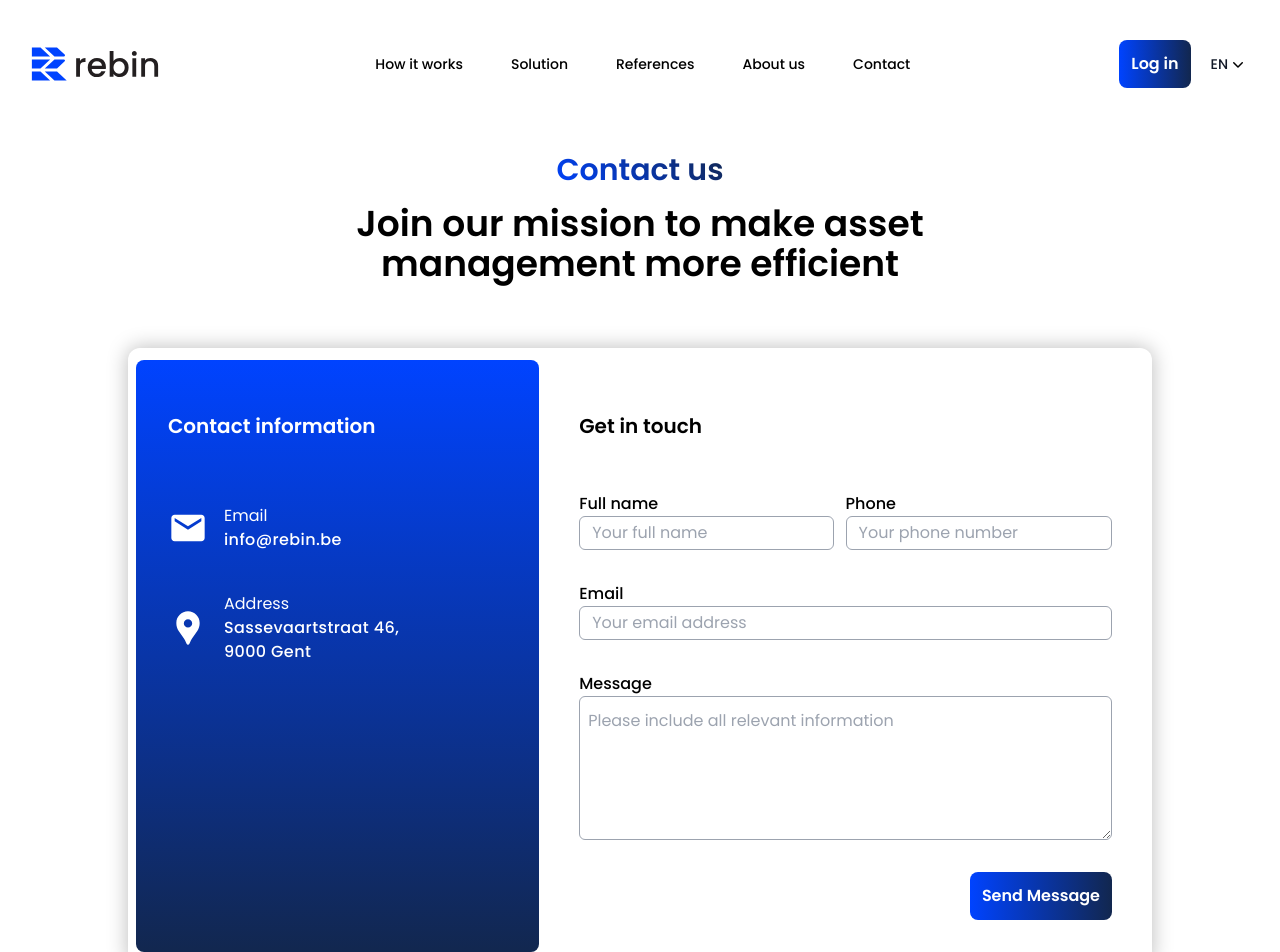
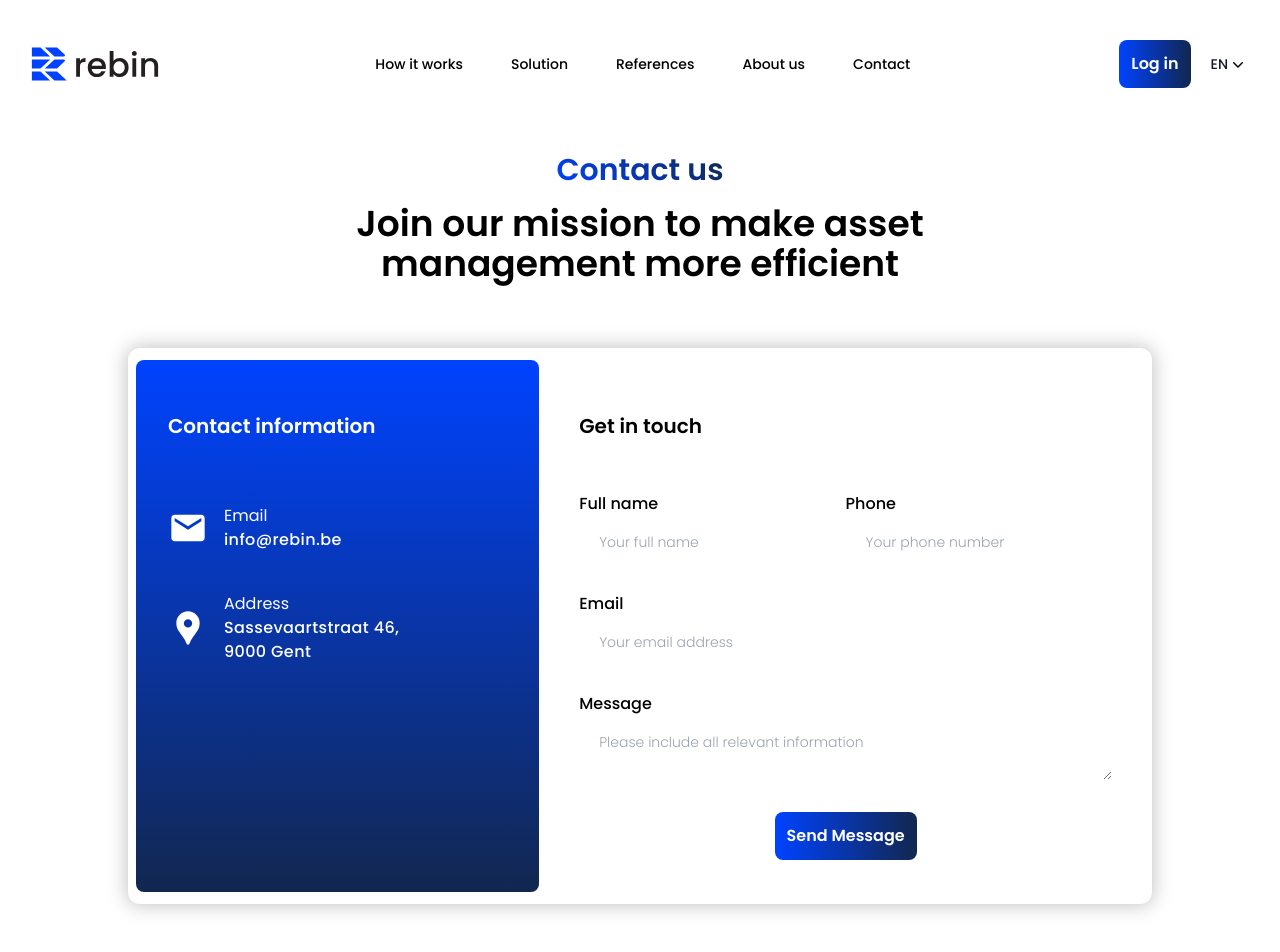
Before and after one commit to Rebin-Inc/rebin-website, a React (Create React App) app: page /contact in a window 1280 px wide. Shown: the top 952 px of the page. Built offline with nearby package versions, Linux system fonts and the light colour scheme.

Commit message:
Contact form fix

```diff
--- a/src/pages/contact/Contact.js
+++ b/src/pages/contact/Contact.js
@@ -13,7 +13,7 @@ const Contact = () => {
           management more efficient
         </h2>
       </div>
-      <ContactForm></ContactForm>;
+      <ContactForm></ContactForm>
     </main>
   );
 };
--- a/src/pages/contact/components/ContactForm.js
+++ b/src/pages/contact/components/ContactForm.js
@@ -38,7 +38,7 @@ const ContactForm = () => {
                 Get in touch
               </h1>
               <div className="grid grid-cols-1 space-y-5 sm:grid-cols-2 sm:space-y-0">
-                <div className="flex flex-col space-y-0 sm:mr-3">
+                <div className="flex flex-col space-y-2 sm:mr-3">
                   <label for="name" className="font-medium">
                     Full name
                   </label>
@@ -48,11 +48,11 @@ const ContactForm = () => {
                     name="name"
                     id="name"
                     placeholder="Your full name"
-                    className="mt-2 py-1 px-3 rounded-md bg-white  border border-gray-400 text-gray-800  focus:outline-none"
+                    className="block w-full rounded-md py-2 pl-5 pr-20 mb-4 text-sm font-light border-rebin"
                   ></input>
                 </div>
 
-                <div className="flex flex-col space-y-0">
+                <div className="flex flex-col space-y-2">
                   <label for="tel" className="font-medium">
                     Phone
                   </label>
@@ -62,11 +62,11 @@ const ContactForm = () => {
                     name="tel"
                     id="tel"
                     placeholder="Your phone number"
-                    className="mt-2 py-1 px-3 rounded-md bg-white  border border-gray-400 text-gray-800 focus:outline-none"
+                    className="block w-full rounded-md py-2 pl-5 pr-20 mb-4 text-sm font-light border-rebin"
                   ></input>
                 </div>
               </div>
-              <div className="flex flex-col mt-2 space-y-0">
+              <div className="flex flex-col mt-2 space-y-2">
                 <label for="email" className="font-medium">
                   Email
                 </label>
@@ -76,10 +76,10 @@ const ContactForm = () => {
                   name="email"
                   id="email"
                   placeholder="Your email address"
-                  className="w-100 mt-2 py-1 px-3 rounded-md bg-white border border-gray-400  text-gray-800  focus:outline-none"
+                  className="block w-full rounded-md py-2 pl-5 pr-20 mb-4 text-sm font-light border-rebin"
                 ></input>
               </div>
-              <div className="flex flex-col mt-2 space-y-0">
+              <div className="flex flex-col mt-2 space-y-2">
                 <label for="message" className="font-medium">
                   Message
                 </label>
@@ -88,11 +88,11 @@ const ContactForm = () => {
                   name="message"
                   id="message"
                   placeholder="Please include all relevant information"
-                  className="w-100 h-36 mt-2 py-3 p-2 rounded-md bg-white border border-gray-400  text-gray-800  focus:outline-none"
+                  className="block w-full rounded-md py-2 pl-5 pr-20 mb-4 text-sm font-light border-rebin"
                 ></textarea>
               </div>
 
-              <button className="ml-auto w-fit p-3 flex justify-center items-center rounded-lg bg-gradient font-bold text-white focus:outline-none focus:ring-2 focus:ring-inset focus:ring-white">
+              <button className="mx-auto sm:ml-auto w-fit p-3 flex justify-center items-center rounded-lg bg-gradient font-bold text-white focus:outline-none focus:ring-2 focus:ring-inset focus:ring-white">
                 <span className="sr-only">Send message</span>
                 Send Message
               </button>
```
